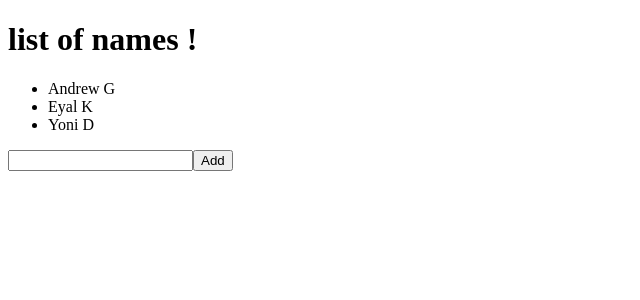
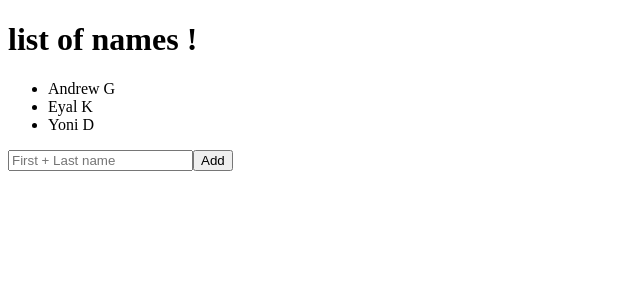
Before and after one commit to yonidavidson/web-practice, a React app: page / in a window 1280 px wide. Shown: the top 300 px of the page, without its empty margins (0-640 px from the left). Built offline with nearby package versions, Linux system fonts and the light colour scheme.

Commit message:
add watermark

```diff
--- a/src/app.jsx
+++ b/src/app.jsx
@@ -17,7 +17,7 @@ class AddName extends React.Component{
   render(){
     return(
       <form onSubmit={ this.onSubmit.bind(this)}>
-        <input ref="title" type="text"/>
+        <input ref="title" type="text" placeholder='First + Last name'/>
         <button>Add</button>
       </form>
     )
```
